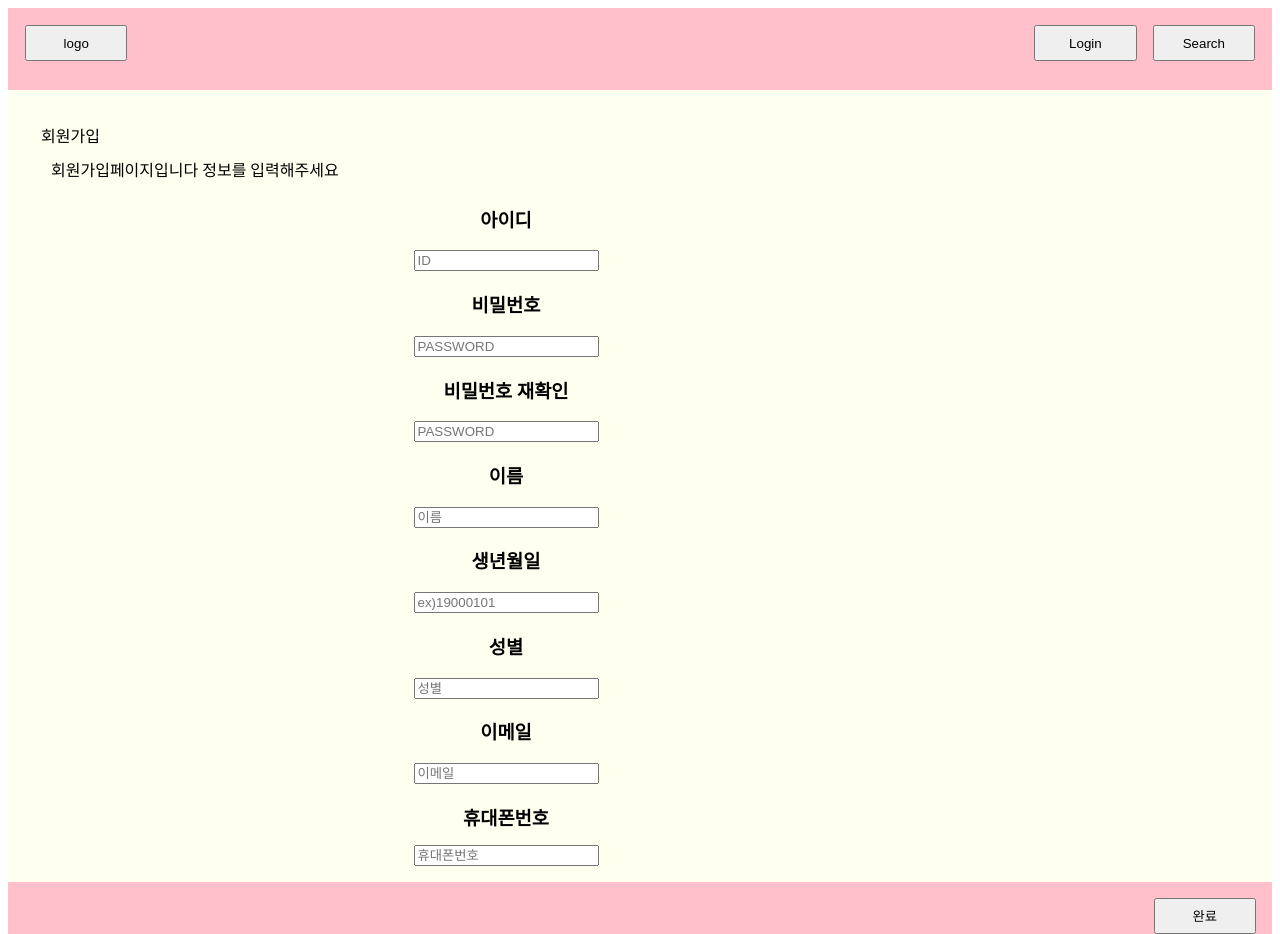
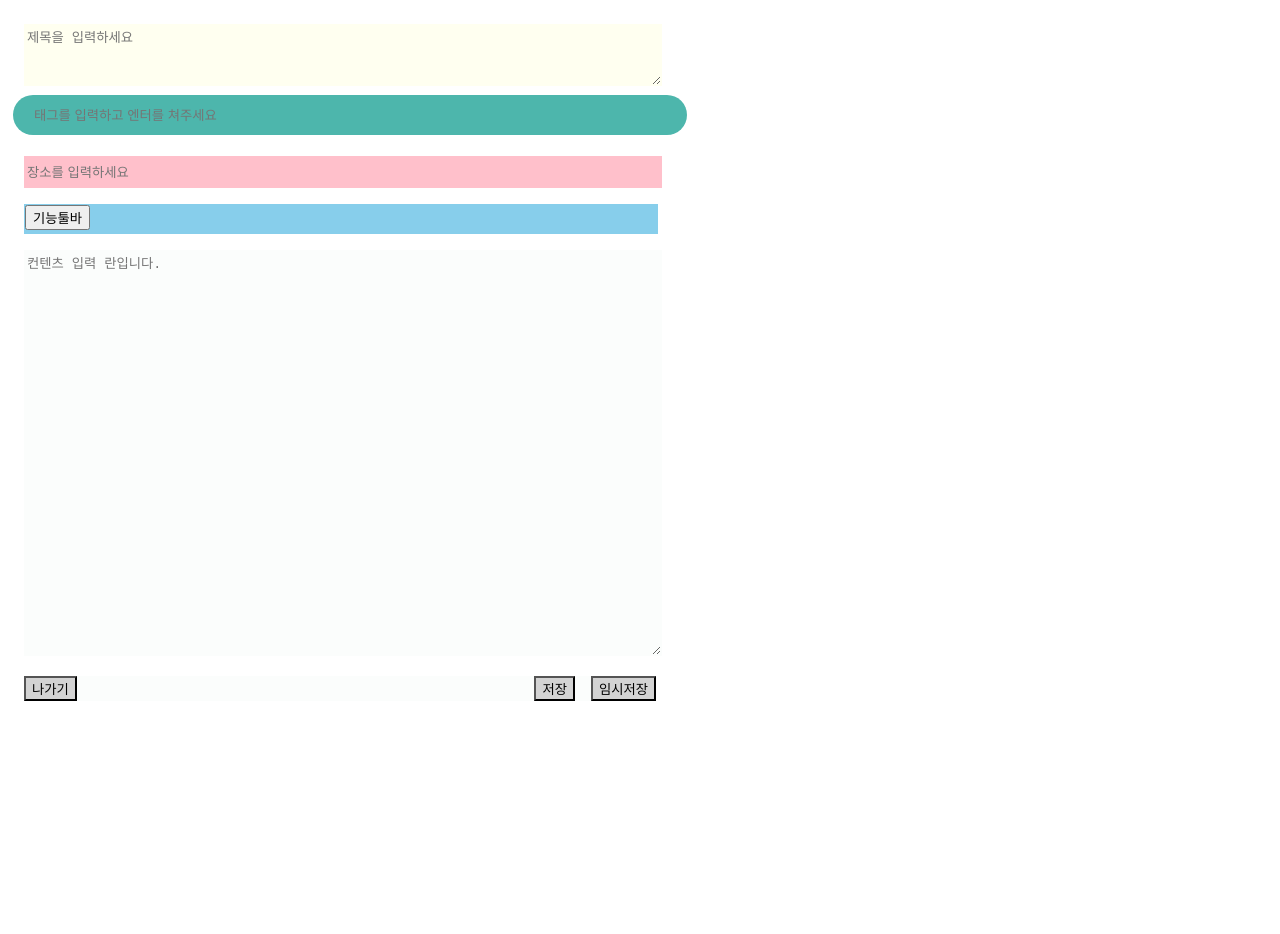
Before and after one commit to codestates/dinner-show-client, a React (Create React App) app in the folder client/: page / in a window 1280 px wide. After the commit the page ends 816 px from the top, so only its background shows below. Built offline with nearby package versions, Linux system fonts and the light colour scheme; the HTML template or start-up script is replaced by a standard one.

Commit message:
MyPage1/5, SignupPage1/5, WritePage1/5

```diff
--- /dev/null
+++ b/client/src/WritePagecomponents/Contents.js
@@ -0,0 +1,19 @@
+import React from "react";
+
+function Contents() {
+  return (
+    <div>
+      <textarea
+        className="contents"
+        placeholder="컨텐츠 입력 란입니다."
+      ></textarea>
+      <div className="footer">
+        <button className="exit">나가기</button>
+        <button className="temporary_save">임시저장</button>
+        <button className="save">저장</button>
+      </div>
+    </div>
+  );
+}
+
+export default Contents;
--- /dev/null
+++ b/client/src/WritePagecomponents/Header.js
@@ -0,0 +1,43 @@
+import React from "react";
+
+function Header() {
+  return (
+    <div>
+      <div>
+        <textarea className="header" placeholder="제목을 입력하세요"></textarea>
+      </div>
+
+      <div>
+        <div className="tag-list">
+          <input
+            className="tag"
+            type="text"
+            placeholder="태그를 입력하고 엔터를 쳐주세요"
+            size="7"
+          ></input>
+        </div>
+      </div>
+
+      {/* <div className="tag-list">
+        <input
+          className="tag"
+          type="text"
+          className="input-tag"
+          placeholder="태그를 입력하고 엔터를 쳐주세요"
+        />
+      </div> */}
+
+      <script src="./tag.js"></script>
+
+      <div>
+        <input className="location" placeholder="장소를 입력하세요"></input>
+      </div>
+
+      <div className="fun_toolbar">
+        <button>기능툴바</button>
+      </div>
+    </div>
+  );
+}
+
+export default Header;
--- /dev/null
+++ b/client/src/WritePagecomponents/WritePage.css
@@ -0,0 +1,83 @@
+#root {
+  display: flex;
+  flex-direction: column;
+  height: 100vh;
+}
+.header {
+  border: 1px solid ivory;
+  /* flex: 0 0 80px; */
+  background-color: ivory;
+  margin-left: 1rem;
+  margin-top: 1rem;
+  width: 50%;
+  height: 7vh;
+}
+.tag {
+  border: 1px solid pink;
+  background-color: pink;
+  margin-left: 1rem;
+  margin-top: 1rem;
+  width: 50%;
+  height: 3.5vh;
+}
+.tag-list > .tag {
+  display: inline-block;
+  padding: 5px 20px;
+  border: 1px solid transparent;
+  border-radius: 20px;
+  margin: 5px;
+  color: #ffffff;
+  background-color: #4db6ac;
+  cursor: pointer;
+}
+
+.location {
+  border: 1px solid pink;
+  /* flex: 0 0 80px; */
+  background-color: pink;
+  margin-left: 1rem;
+  margin-top: 1rem;
+  width: 50%;
+  height: 3.5vh;
+}
+
+.fun_toolbar {
+  border: 1px solid skyblue;
+  /* flex: 0 0 80px; */
+  background-color: skyblue;
+  margin-left: 1rem;
+  margin-top: 1rem;
+  width: 50%;
+  height: 3.5vh;
+}
+
+.contents {
+  border: 1px solid #fbfdfc;
+  /* flex: 0 0 80px; */
+  background-color: #fbfdfc;
+  margin-left: 1rem;
+  margin-top: 1rem;
+  width: 50%;
+  height: 50vh;
+}
+
+.footer {
+  margin-left: 1rem;
+  margin-top: 1rem;
+  background-color: #fbfdfc;
+  width: 50%;
+}
+
+.exit {
+  background-color: lightGray;
+}
+
+.temporary_save {
+  background-color: lightGray;
+  float: right;
+  margin-left: 1rem;
+}
+.save {
+  background-color: lightGray;
+  float: right;
+}
--- /dev/null
+++ b/client/src/WritePagecomponents/WritePage.js
@@ -0,0 +1,21 @@
+import React, { Component } from "react";
+import Contents from "./Contents";
+import Header from "./Header";
+
+class WritePage extends Component {
+  constructor(props) {
+    super(props);
+    this.state = {};
+  }
+
+  render() {
+    return (
+      <div>
+        <Header></Header>
+        <Contents></Contents>
+      </div>
+    );
+  }
+}
+
+export default WritePage;
--- a/client/src/index.js
+++ b/client/src/index.js
@@ -1,13 +1,14 @@
 import React from "react";
 import ReactDOM from "react-dom";
 // import "./Mypage.css";
-import "./SignupPagecomponents/SignupPage.css";
-import Mypage from "./MypageComponents/Mypage";
+import "./WritePagecomponents/WritePage.css";
+import Mypage from "./MyPageComponents/Mypage";
 import SignupPage from "./SignupPagecomponents/SignupPage";
+import WritePage from "./WritePagecomponents/WritePage";
 
 ReactDOM.render(
   <React.StrictMode>
-    <SignupPage />
+    <WritePage />
   </React.StrictMode>,
   document.getElementById("root")
 );
```
Also changed, not shown: client/src/MyPageComponents/Main.js (renamed from client/src/MypageComponents/Main.js), client/src/MyPageComponents/MyPage.css (renamed from client/src/MypageComponents/Mypage.css), client/src/MyPageComponents/Mypage.js (renamed from client/src/MypageComponents/Mypage.js), client/src/MyPageComponents/Nav.js (renamed from client/src/MypageComponents/Nav.js).
